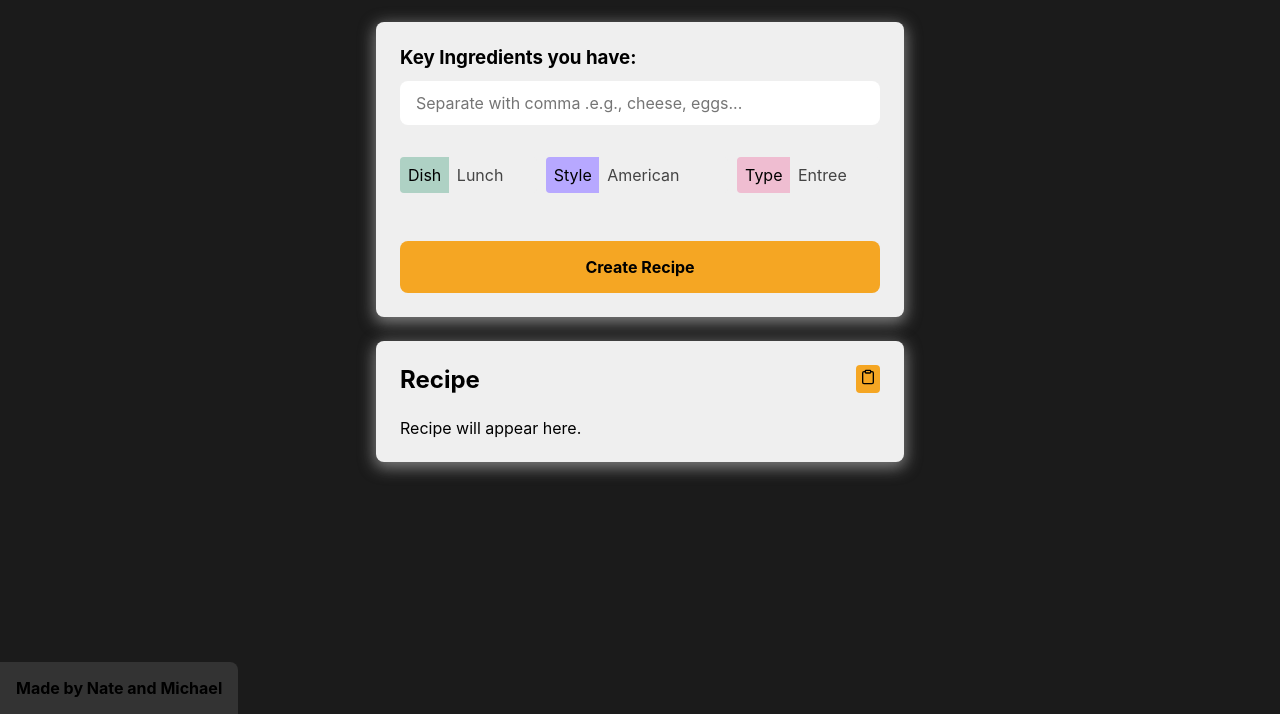
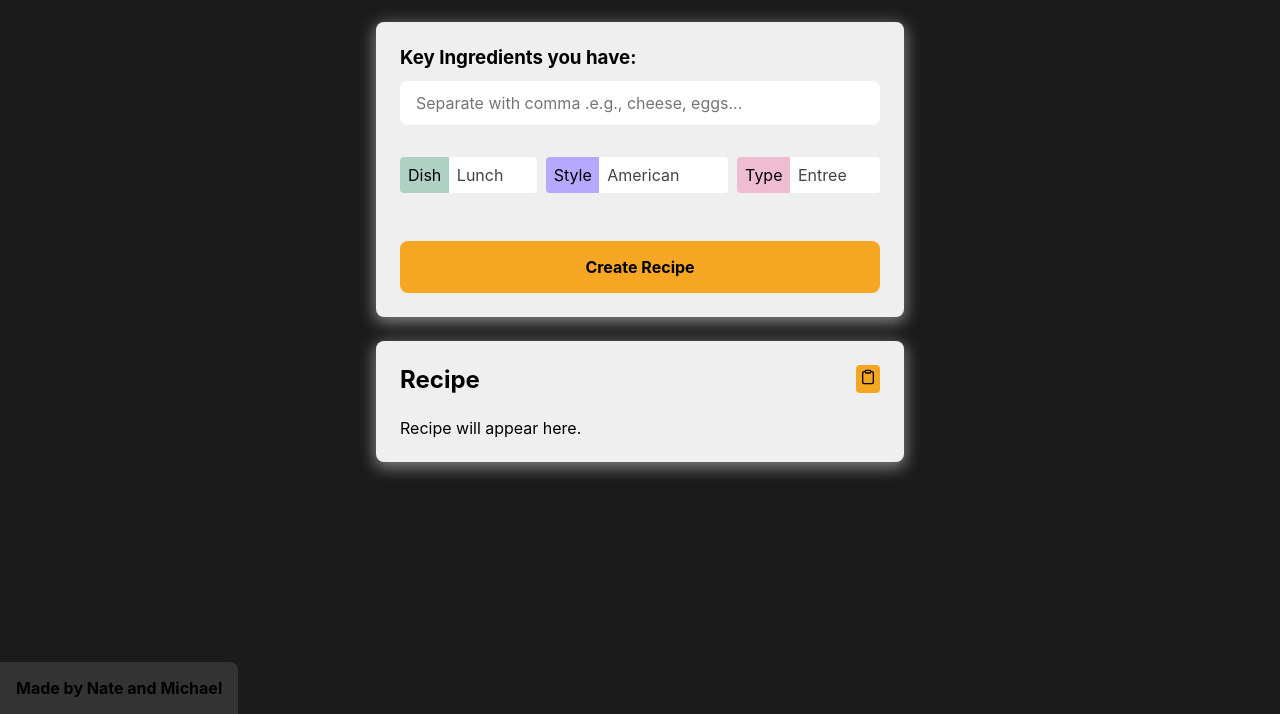
Before and after one commit to NateBTaylor/pantryraid, a website: page public/index.html in a window 1280 px wide. Shown: the part 86-800 px from the top of the page. Drawn offline with Linux system fonts and the light colour scheme.

Commit message:
Update index.css
change select background color

```diff
--- a/public/index.css
+++ b/public/index.css
@@ -86,6 +86,7 @@ select {
     border-radius: 0 0.25rem 0.25rem 0;
     font-size: 1rem;
     color: #444;
+    background:white;
     cursor: pointer;
     -webkit-appearance: none;
     -moz-appearance: none;
```
